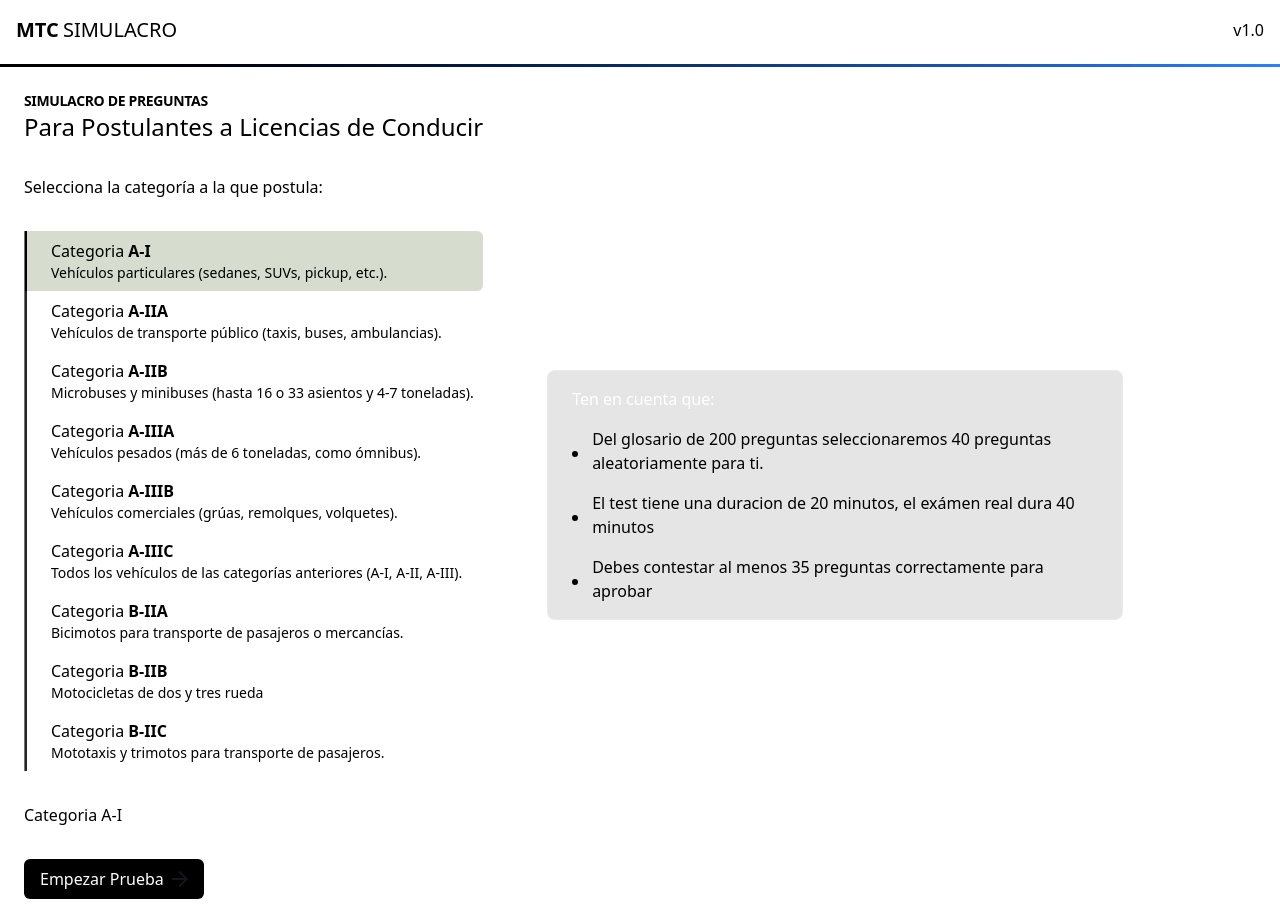
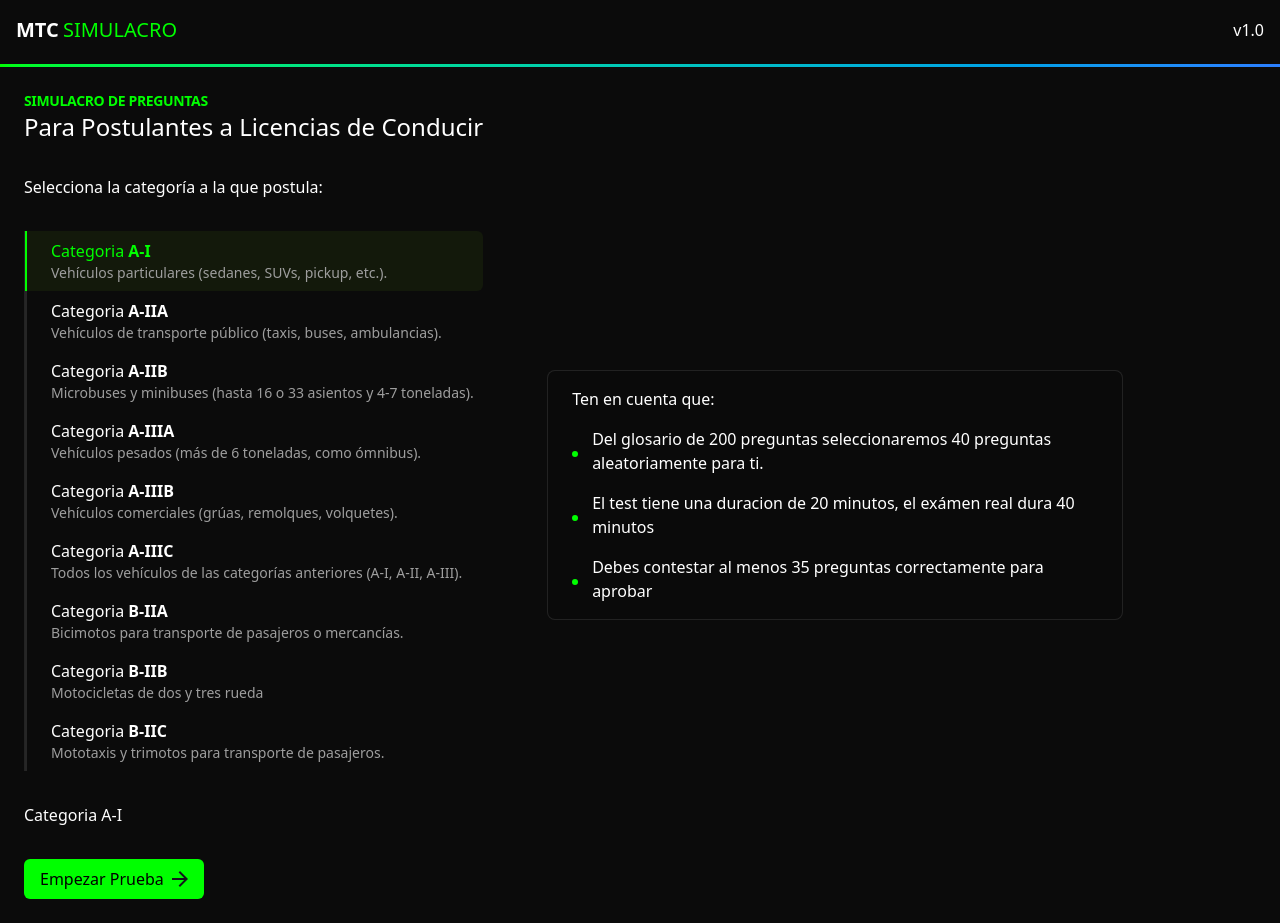
Before and after one commit to yawarpwn/simulacro-manejo-mtc-svelte, a SvelteKit app: page / in a window 1280 px wide. Built offline with nearby package versions, Linux system fonts and the light colour scheme.

Commit message:
update colors

```diff
--- a/src/app.css
+++ b/src/app.css
@@ -1,11 +1,41 @@
 @import 'tailwindcss';
+
+:root {
+	--primary: lime;
+	--primary-foreground: oklch(0% 0 0);
+	--foreground: oklch(100% 0 0);
+	--background: oklch(15% 0 280);
+	--muted: oklch(24% 0 286.12);
+	--muted-foreground: oklch(70% 0 0);
+	--border: oklch(100% 0 0 / 0.1);
+
+	--radius: 0.5rem;
+}
 
 @theme {
 	/* Colors */
-	--color-primary: black;
-	--color-foreground: orange;
-	--color-background: lime;
-	--color-muted: #222;
+	--color-foreground: var(--foreground);
+	--color-background: var(--background);
+	--color-primary: var(--primary);
+	--color-primary-foreground: var(--primary-foreground);
+	--color-muted: var(--muted);
+	--color-muted-foreground: var(--muted-foreground);
+	--color-border: var(--border);
+
+	/* Radius */
+	--radius-sm: calc(var(--radius) - 4px);
+	--radius-md: calc(var(--radius) - 2px);
+	--radius-lg: var(--radius);
+	--radius-xl: calc(var(--radius) + 4px);
+}
+
+@layer base {
+	* {
+		@apply border-border;
+	}
+	body {
+		@apply bg-background text-foreground;
+	}
 }
 
 /* @layer base { */
--- a/src/lib/components/Quiz.svelte
+++ b/src/lib/components/Quiz.svelte
@@ -169,8 +169,10 @@
 
 {#if stateApp === STATE.Progress}
 	<div class="absolute left-0 z-50 flex h-10 w-full justify-center">
-		<div class="relative h-[3px] w-full max-w-7xl bg-gray-400">
-			<span class="absolute left-1/2 top-0 -translate-x-1/2 rounded-md px-2 text-sm text-black">
+		<div class="relative h-[3px] w-full max-w-7xl bg-muted">
+			<span
+				class="absolute left-1/2 top-0 -translate-x-1/2 rounded-md px-2 text-sm text-background"
+			>
 				{progress}/{MAX_TRIES}
 			</span>
 			<div
@@ -193,7 +195,7 @@
 			<!-- Sidebar -->
 			<aside class="flex h-full flex-col flex-wrap items-center justify-center">
 				<div class="flex flex-col items-start justify-start">
-					<p class="spacing text-balance text-xl leading-6 tracking-wide">
+					<p class="spacing text-balance text-xl leading-6 tracking-wide text-center">
 						<span>{currentQuestion.statement}</span>
 					</p>
 				</div>
@@ -216,7 +218,7 @@
 						{#each alternatives as [letter, value]}
 							<button
 								class:show-result={showResult}
-								class="relative flex cursor-pointer items-center overflow-hidden rounded-lg border border-neutral-500 bg-black pl-8 leading-6 data-[selected=true]:border-white data-[selected=false]:opacity-60 data-[selected=true]:opacity-100"
+								class="relative flex cursor-pointer items-center overflow-hidden rounded-lg border border-muted bg-background pl-8 leading-6 data-[selected=true]:border-foreground data-[selected=false]:opacity-60 data-[selected=true]:opacity-100"
 								data-is-correct={currentQuestion.correctAnswer === letter}
 								data-selected={selectAlternative === letter}
 								onclick={() => onSelectAlternative(letter)}
@@ -224,7 +226,7 @@
 								data-letter={letter}
 							>
 								<span
-									class="absolute bottom-0 left-0 top-0 flex w-8 min-w-8 items-center justify-center bg-[#222] text-[#fff]"
+									class="absolute bottom-0 left-0 top-0 flex w-8 min-w-8 items-center justify-center bg-foreground/20 text-foreground"
 									data-state={letter === selectAlternative}
 								>
 									{letter.toUpperCase()}</span
@@ -257,7 +259,7 @@
 					class="mx-auto flex h-full max-w-3xl items-center justify-end rounded-tl-lg rounded-tr-lg bg-[#1e2229] p-4"
 				>
 					<button
-						class="flex h-full cursor-pointer items-center gap-2 rounded-md bg-primary px-4 py-2 text-black disabled:pointer-events-none"
+						class="flex h-full cursor-pointer items-center gap-2 rounded-md bg-primary px-4 py-2 text-primary-foreground disabled:pointer-events-none"
 						>Siguiente <svg
 							width="1em"
 							height="1em"
@@ -275,10 +277,10 @@
 		{:else}
 			<form onsubmit={handleSubmit} class="fixed bottom-0 left-0 right-0 h-[76px]">
 				<div
-					class="mx-auto flex h-full max-w-3xl items-center justify-end rounded-tl-lg rounded-tr-lg bg-[#1e2229] p-4"
+					class="mx-auto flex h-full max-w-3xl items-center justify-end rounded-tl-lg rounded-tr-lg bg-muted p-4"
 				>
 					<button
-						class="h-full w-full cursor-pointer rounded-md bg-primary px-4 py-2 text-black disabled:pointer-events-none disabled:opacity-20"
+						class="h-full w-full cursor-pointer rounded-md bg-primary text-primary-foreground px-4 py-2 disabled:pointer-events-none disabled:opacity-20"
 						aria-disabled={!selectAlternative}
 						type="submit"
 						disabled={!selectAlternative}
@@ -306,10 +308,10 @@
 	}
 
 	.show-result[data-is-correct='true'] {
-		border-color: hsl(var(--primary));
+		border-color: var(--color-primary);
 	}
 
 	.show-result[data-is-correct='false'] {
-		border-color: hsl(var(--destructive));
+		border-color: red;
 	}
 </style>
--- a/src/routes/+page.svelte
+++ b/src/routes/+page.svelte
@@ -21,7 +21,7 @@
 					<p>Selecciona la categoría a la que postula:</p>
 
 					<!-- Categorias de Licencias -->
-					<div class="flex flex-col border-l border-neutral-500">
+					<div class="flex flex-col border-l">
 						{#each CATEGORIES as { category, description }}
 							<label
 								data-state={category === selectedCategory ? 'checked' : 'unchecked'}
@@ -49,7 +49,7 @@
 					<div>
 						<a
 							href={`/simulacro/${selectedCategory}`}
-							class="inline-flex items-center gap-2 rounded-md bg-primary px-4 py-2 text-white"
+							class="inline-flex items-center gap-2 rounded-md bg-primary text-primary-foreground px-4 py-2"
 							>Empezar Prueba
 							<svg
 								width="1em"
@@ -70,8 +70,8 @@
 			</div>
 			<!-- Right -->
 			<div class="flex items-center justify-center">
-				<div class="w-full max-w-xl rounded-lg border border-white/20 bg-black/10 px-6 py-4">
-					<p class="mb-4 text-white">Ten en cuenta que:</p>
+				<div class="w-full max-w-xl rounded-lg border bg-background/10 px-6 py-4">
+					<p class="mb-4 text-foreground">Ten en cuenta que:</p>
 					<ul
 						class={`flex flex-col gap-4 [&_li]:relative [&_li]:pl-5 [&_li]:before:absolute [&_li]:before:left-0 [&_li]:before:top-1/2 [&_li]:before:h-1.5 [&_li]:before:w-1.5 [&_li]:before:rounded-full [&_li]:before:bg-primary [&_li]:before:content-[""] `}
 					>
```
